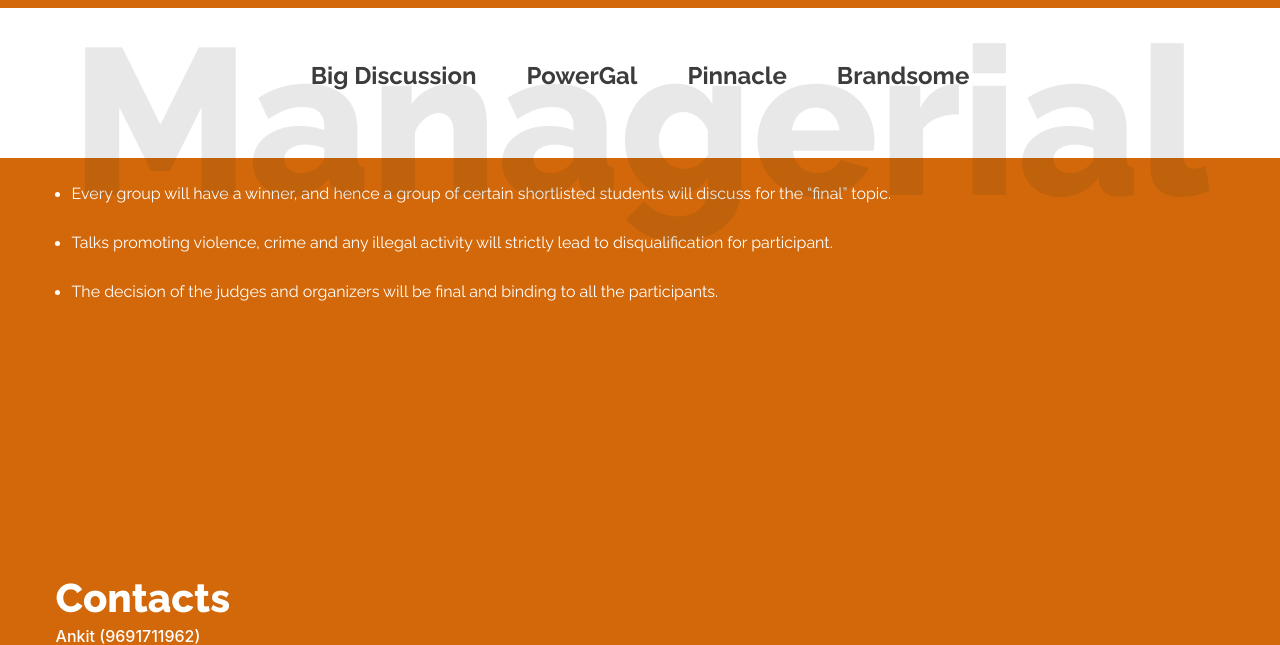
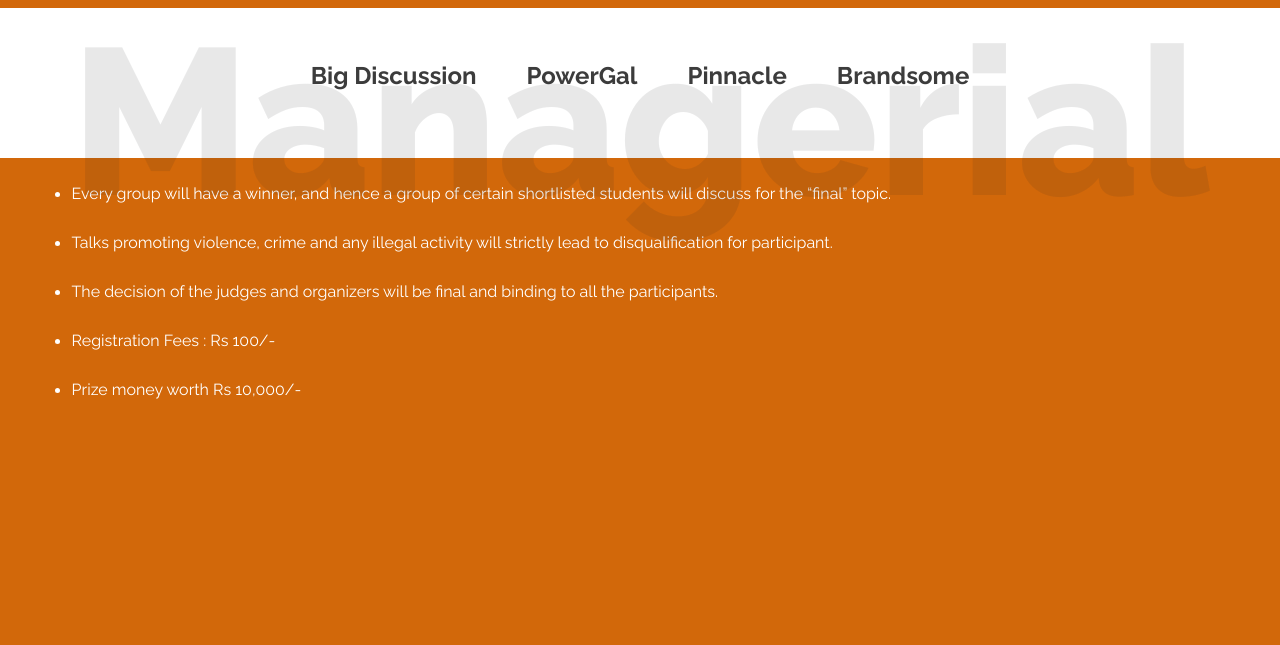
Before and after one commit to teslaLDead/aurora18, a Django app: page /Events/Managerial/ in a window 1280 px wide. Shown: the part 1042-1687 px from the top of the page. Run offline with Django 3.2, Linux system fonts and the light colour scheme; some libraries are stand-ins or nearby versions.

Commit message:
updatad managerial events page

```diff
--- a/facebooklogin/templates/facebooklogin/managerialEvents.html
+++ b/facebooklogin/templates/facebooklogin/managerialEvents.html
@@ -729,6 +729,14 @@
                                         The decision of the judges and organizers will be final and binding to all the participants.
                                     </p>
                                 </li>
+                                <li>
+                                    <p>
+                                        Registration Fees : Rs 100/- </p>
+                                </li>
+                                <li>
+                                    <p>
+                                        Prize money worth Rs 10,000/- </p>
+                                </li>
                             </ul>
                         </div>
                     </div>
@@ -793,6 +801,14 @@
 
                                     </p>
                                 </li>
+                                <li>
+                                    <p>
+                                        Registration Fees : Rs 100/- </p>
+                                </li>
+                                <li>
+                                    <p>
+                                        Prize money worth Rs 10,000/- </p>
+                                </li>
 
                             </ul>
                         </div>
@@ -827,7 +843,8 @@
                     </div>
                     <div class="row">
                         <div class="col-md-12">
-                            <h2>&quot;<i>In the end, our minds and their ability to create new ideas are the ultimate source of all human wealth. That's a resource nearly without limit</i>&quot;</h2>
+                            <h2>&quot;<i>In the end, our minds and their ability to create new ideas are the ultimate
+                                source of all human wealth. That's a resource nearly without limit</i>&quot;</h2>
                             <!--<h3 >-Linus Trovaldts</h3>-->
 
                         </div>
@@ -838,7 +855,11 @@
                             <p style="font-weight: 500;">
                                 During the event Participants will make a seven-minute presentation to a panel of
                                 judges. This will be followed by a three-minute question and answer period. The
-                                presentation should be a synopsis of the enterprise with the goal to persuade the panel to invest time, energy, or resources toward the contestant’s idea. In other words, the presentation should clearly demonstrate why your idea provides value to its potential customers and/or society, could become a viable business and should be the winner of the division.
+                                presentation should be a synopsis of the enterprise with the goal to persuade
+                                the panel to invest time, energy, or resources toward the contestant’s idea.
+                                In other words, the presentation should clearly demonstrate why your idea provides
+                                value to its potential customers and/or society, could become a viable business and
+                                should be the winner of the division.
 
                             </p>
 
@@ -849,25 +870,26 @@
                             <h2>Way of Conduct</h2>
                             <ul>
                                 <li>
-                                    <h4>Phase 1: Executive Summary Submission (Online)</h4>
+                                    <h4>Phase 1:</h4>
                                     <p>
-                                        1. Entries submitted after the deadlines will not be considered.
-                                    <br>
-                                        2. The Executive Summary will be submitted online in the PDF format only.<br>
-                                        3. The PDF file can have a maximum of five pages excluding the cover page.
+                                       Participants are required to send their
+                                        details on our mail id - pinnacle.aurora18@gmail.com
                                     </p>
                                 </li>
                                 <li>
                                     <h4>Phase 2: Presentation of final Business plans (On Campus)</h4>
                                     <p>
-                                        1. The shortlisted teams will be invited on the campus for the presentation of their final Business Plans.
+                                        1. The shortlisted teams will be invited on the campus for the presentation of their final
+                                        Business Plans.
                                     <br>
-                                        2. 10 minutes (7 minutes for presentation and 3 minute for QA session) will be allotted to every team to showcase their complete B-Plan to the Judges.
+                                        2. 10 minutes (7 minutes for presentation and 3 minute for QA session) will be
+                                        allotted to every team to showcase their complete B-Plan to the Judges.
 
                                     <br>
                                         3. Teams are restricted to use Microsoft Power Point for presentations.
                                     </p>
                                 </li>
+
                             </ul>
                         </div>
                     </div>
@@ -876,11 +898,7 @@
                         <div class="col-md-12">
                             <h2>Rules</h2>
                             <ul>
-                                <li>
-                                    <p>
-                                        Executive Summary and all other documents/queries to be sent to related thread
-                                    </p>
-                                </li>
+
                                 <li>
                                     <p>
                                         A team should comprise of a maximum of 3 members.
@@ -896,6 +914,14 @@
                                         The decision of the judges and organizers will be final and binding to all the participants.
                                     </p>
                                 </li>
+                                <li>
+                                    <p>
+                                        Registration Fees : Rs 100/- </p>
+                                </li>
+                                <li>
+                                    <p>
+                                        Prize money worth Rs 10,000/- </p>
+                                </li>
 
                             </ul>
                         </div>
@@ -903,7 +929,7 @@
                     <div class="row" id="contact">
                         <div class="col-md-12 col-sm-12">
                             <h2>Contacts</h2>
-                            <h5>Gaurav Yadav (9455228847)</h5>
+                            <h5>Gaurav Yadav (8076421279)</h5>
                             <h5>Yash Goyal (7891835747)</h5>
 
                         </div>
@@ -961,7 +987,7 @@
                                     <h4>Phase 1: </h4>
                                     <p>
                                         1. To participate in this Round the interested teams are requested to send
-                                        their details on our mail.
+                                        their details on our mail to brandsome.aurora18@gmail.com.
                                         <br>
                                         2. It is an online elimination phase. The participants have to send their
                                         print advertisement (poster) on our email-id
@@ -974,6 +1000,11 @@
                                         <br>
                                         4. Result will be published on our Facebook page and the selected teams
                                         will be intimated through mail.
+                                        <br>
+                                        5. Last date for submission of advertisement is 14th February 2018.
+                                        <br>
+                                        6. Prize money worth Rs. 10,000.
+
                                     </p>
                                 </li>
                                 <li>
@@ -1015,6 +1046,7 @@
                                         </li>
                                     </ul>
                                 </li>
+
                             </ul>
                         </div>
                     </div>
@@ -1042,6 +1074,14 @@
                                         Once all submissions have been received, the judging and public voting phases for the competition will begin
                                     </p>
                                 </li>
+                                <li>
+                                    <p>
+                                        Registration Fees : Rs 100/- </p>
+                                </li>
+                                <li>
+                                    <p>
+                                        Prize money worth Rs 10,000/- </p>
+                                </li>
 
                             </ul>
                         </div>
@@ -1051,6 +1091,7 @@
                             <h2>Contacts</h2>
                             <h5>Rohit Singh (9454707260)</h5>
                             <h5>Abhay Pratap Singh (9454015971)</h5>
+                            <h5>Utkarsh Utsav (9431229986)</h5>
 
                         </div>
 
```
